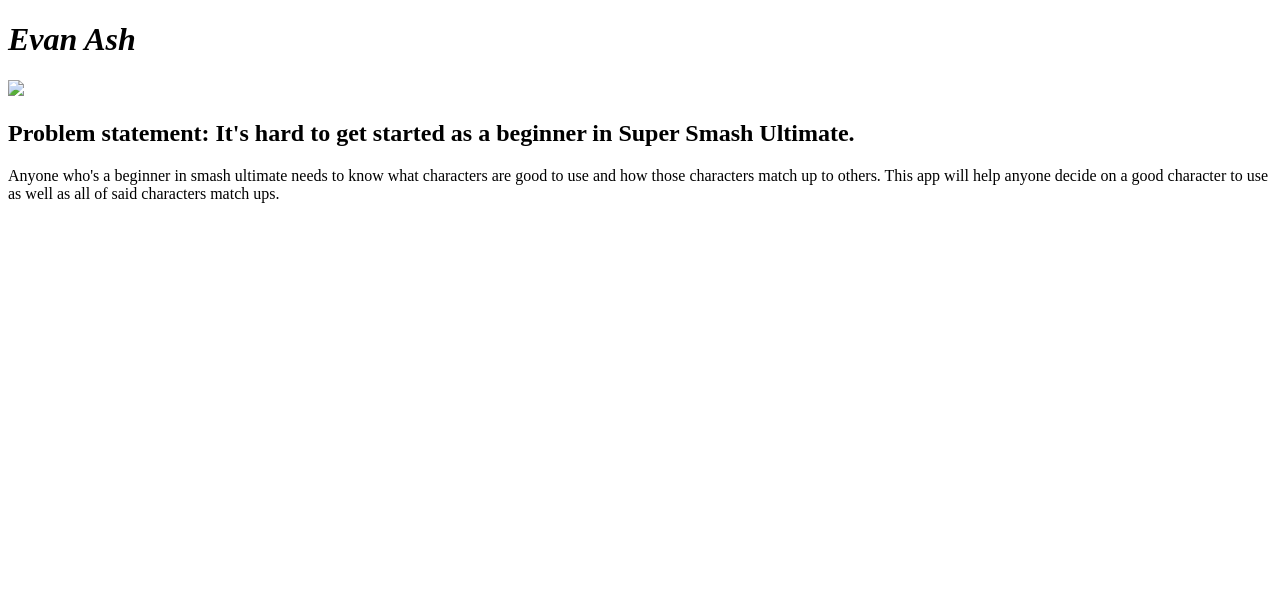
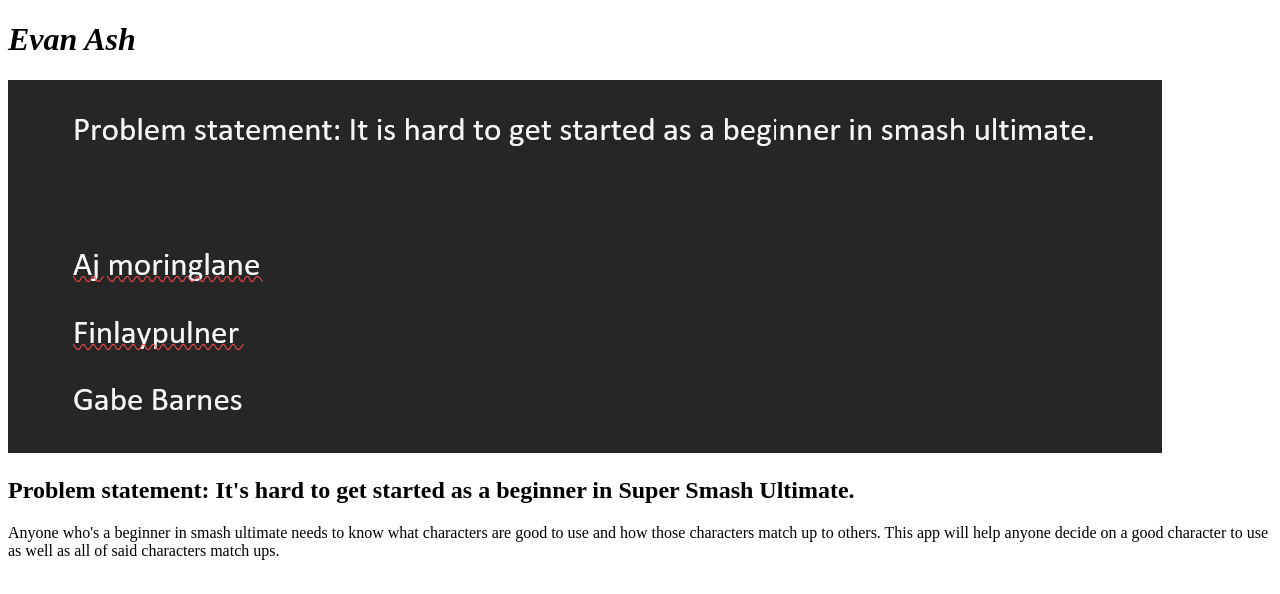
Before and after one commit to budda09/budda09.github.io, a plain HTML site: page index.html in a window 1280 px wide. Drawn offline with Linux system fonts and the light colour scheme.

Commit message:
Update index.html

```diff
--- a/index.html
+++ b/index.html
@@ -6,7 +6,7 @@
  <body>
   <h1><i>Evan Ash </i></h1>
   <section class="assign">
-    <img src= />
+    <img src= "Problem statement.png"/>
     <section class="assign-det">
        <h2>Problem statement: It's hard to get started as a beginner in Super Smash Ultimate.</h2>
        <p>
```
